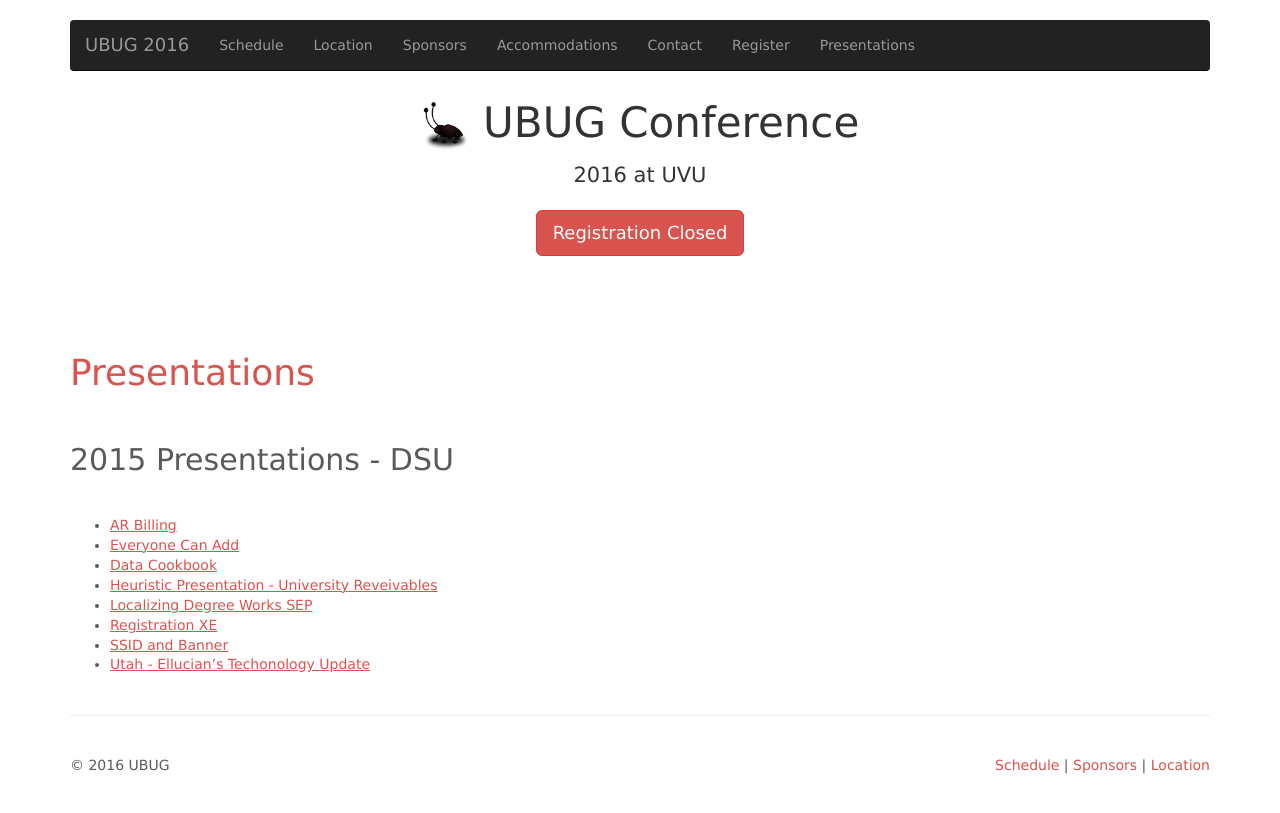
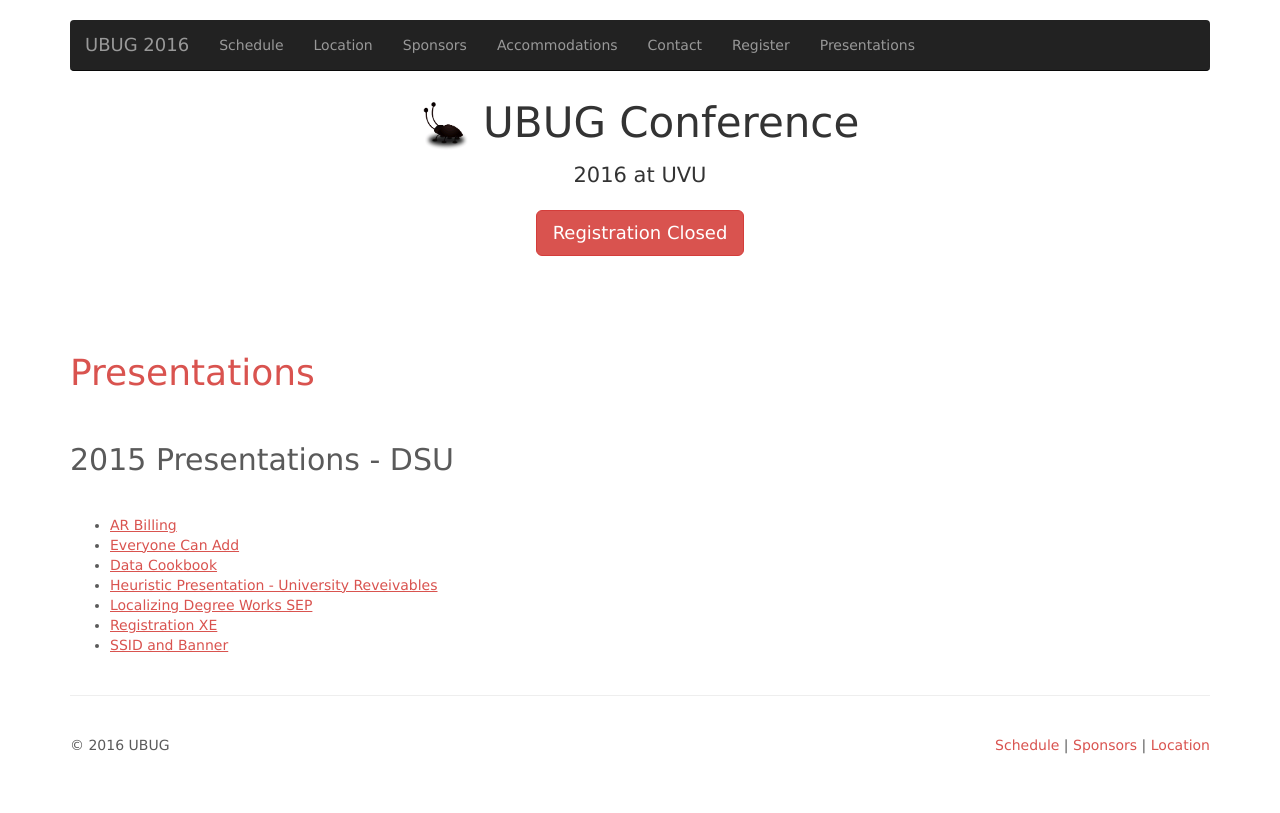
Before and after one commit to ubug/ubug.github.io, a Jekyll site: the page built from presentations/index.md, in a window 1280 px wide. Shown: the top 813 px of the page. Built offline with Jekyll 4.4.1, drawn with Linux system fonts in a browser that asks for light colours; nearby versions of some CDN libraries; Markdown is read by kramdown in place of the engine named in the settings.

Commit message:
remove ellucian presentation

```diff
--- a/presentations/index.md
+++ b/presentations/index.md
@@ -12,4 +12,3 @@
 * [Localizing Degree Works SEP](/presentations/LocalizingDegreeWorksSEP.PPTX)
 * [Registration XE](/presentations/RegistrationXE.pptx)
 * [SSID and Banner](/presentations/SSIDandBanner.pptx)
-* [Utah - Ellucian's Techonology Update](/presentations/Utah-ElluciansTechnologyUpdate.pdf)
```
